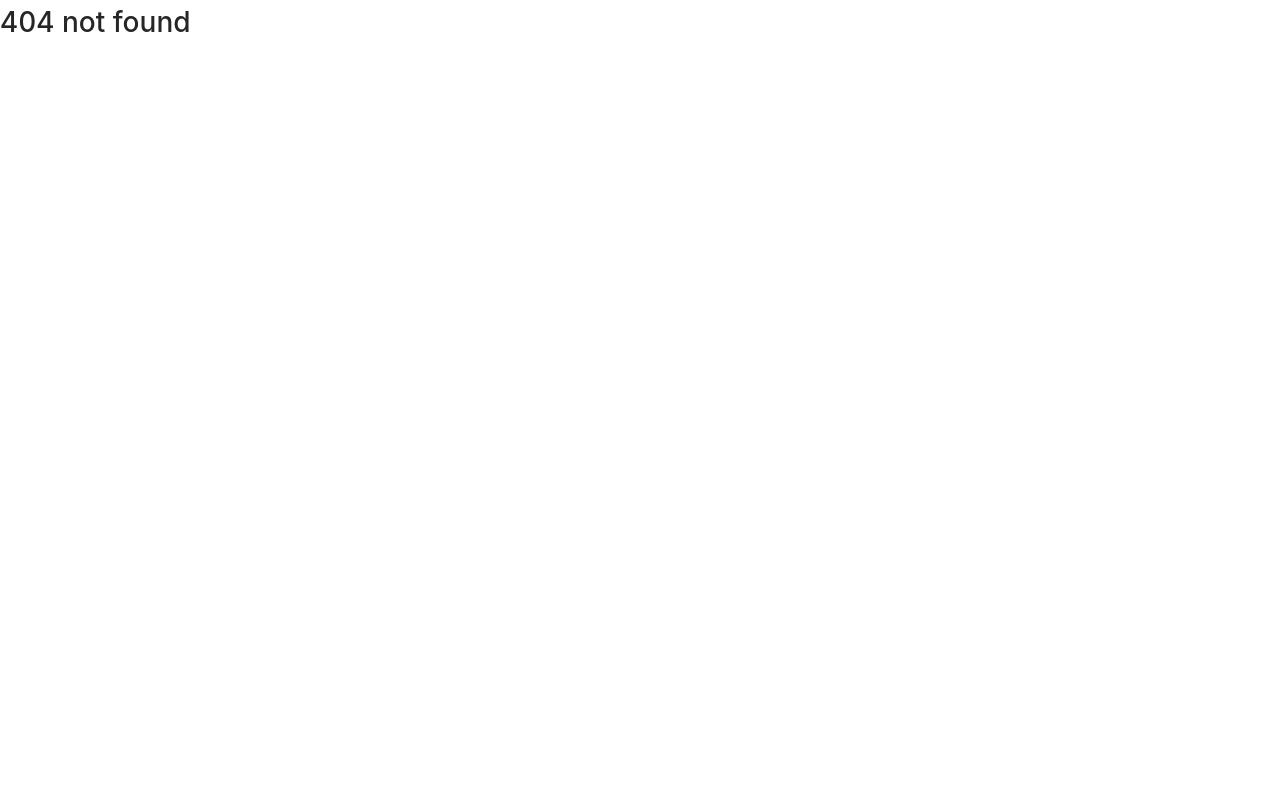
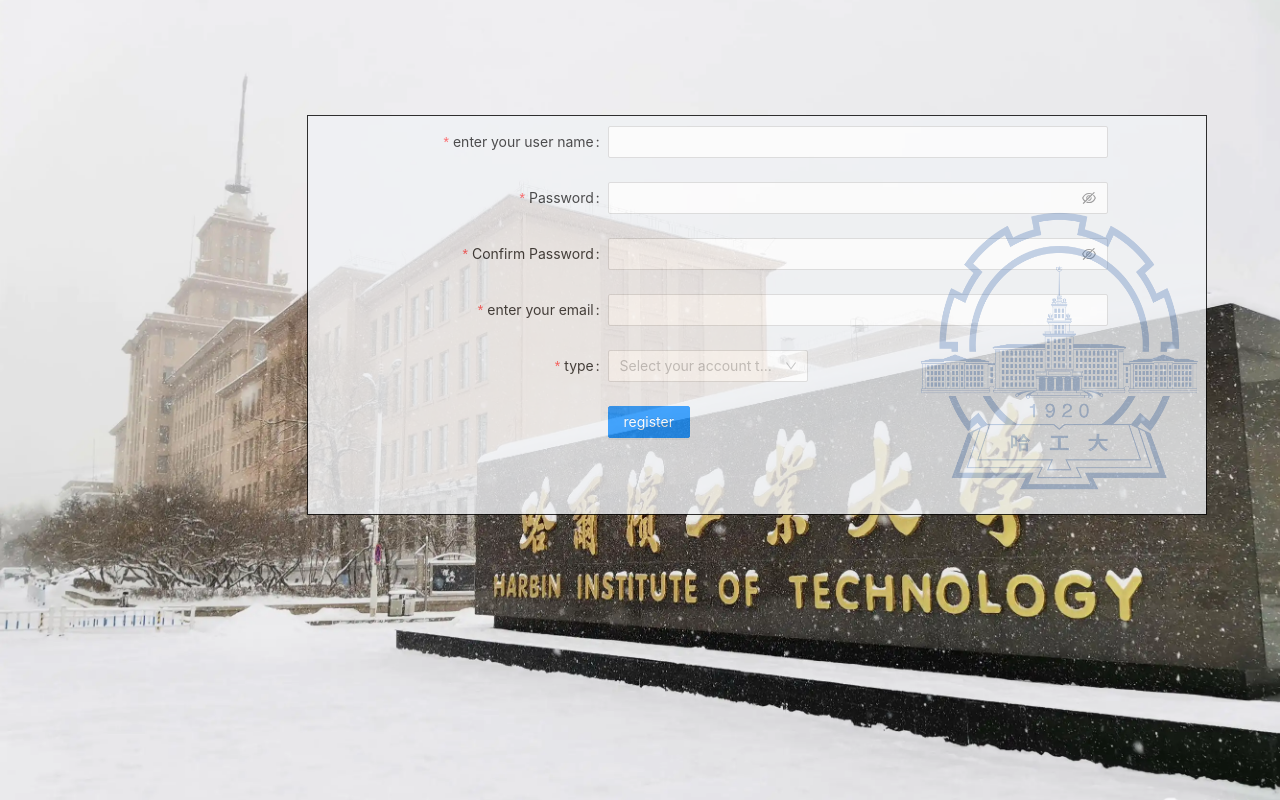
Before and after one commit to h4lo343/Plagiarism-Checker, a React (Create React App) app in the folder Front-end/: page /register in a window 1280 px wide. Before the commit this address had no page. Built offline with nearby package versions, Linux system fonts and the light colour scheme.

Commit message:
finished register page

```diff
--- a/Front-end/src/App.tsx
+++ b/Front-end/src/App.tsx
@@ -1,4 +1,4 @@
-import {HomePage, Login, Signup} from "./pages";
+import {HomePage, Login, Signup, Register} from "./pages";
 import {BrowserRouter, Route, Routes} from "react-router-dom";
 
 const App = () => {
@@ -6,9 +6,10 @@
       <div>
           <BrowserRouter>
               <Routes>
-                  {/* <Route path="/" element={<HomePage />} /> */}
+                  <Route path="/homepage" element={<HomePage />} />
                   <Route path="/login" element={<Login />} />
                   <Route path="/" element={<Signup />} />
+                  <Route path="/register" element={<Register/>} />
                   <Route path="*" element={<h1>404 not found</h1>} />
               </Routes>
         </BrowserRouter>
--- /dev/null
+++ b/Front-end/src/components/backgroundImage/BackgroundImage.module.css
@@ -0,0 +1,9 @@
+.background {
+  position:absolute;
+  width: 100vw;
+  height: 100vh;
+
+  background: url("../../assets/images/register-background.png") no-repeat;
+  background-size: 100%,100%;
+  background-position: 0px -36px;
+}
--- /dev/null
+++ b/Front-end/src/components/backgroundImage/BackgroundImage.tsx
@@ -0,0 +1,7 @@
+import React from "react";
+import styles from "./BackgroundImage.module.css"
+
+export const BackgroundImage: React.FC = () => {
+
+  return <div className={styles['background']}></div>
+}
--- /dev/null
+++ b/Front-end/src/components/backgroundImage/index.ts
@@ -0,0 +1 @@
+export * from "./BackgroundImage"
--- a/Front-end/src/components/index.ts
+++ b/Front-end/src/components/index.ts
@@ -4,3 +4,4 @@
 export * from "./content";
 export * from "./breadcrumb";
 export * from "./watermark";
+export * from "./backgroundImage";
--- a/Front-end/src/pages/index.ts
+++ b/Front-end/src/pages/index.ts
@@ -1,3 +1,4 @@
 export * from "./home";
 export * from "./login";
 export * from "./signup";
+export * from "./register";
--- /dev/null
+++ b/Front-end/src/pages/register/Register.module.css
@@ -0,0 +1,16 @@
+.input-box {
+  width: 500px;
+}
+
+.register-form {
+  position: absolute;
+  left: 24%;
+  margin-top: 9%;
+  border: 1px solid black;
+  width: 900px;
+  height: 400px;
+  background-color: rgb(240,242,245);
+  opacity: 0.8;
+
+
+}
--- /dev/null
+++ b/Front-end/src/pages/register/Register.tsx
@@ -0,0 +1,118 @@
+import React from "react";
+import { BackgroundImage } from "../../components";
+import { Button, Checkbox, Form, Input, Select} from 'antd';
+import styles from "./Register.module.css"
+import { Watermark } from '../../components';
+
+export const Register: React.FC = () => {
+
+  const {Option} = Select
+
+  const onFinish = (values: any) => {
+    console.log('Success:', values);
+  };
+
+  const onFinishFailed = (errorInfo: any) => {
+    console.log('Failed:', errorInfo);
+  };
+
+
+  return (
+    <div>
+      <BackgroundImage/>
+      <Form
+          name="basic"
+          labelCol={{ span: 8 }}
+          wrapperCol={{ span: 16 }}
+          initialValues={{ remember: true }}
+          onFinish={onFinish}
+          onFinishFailed={onFinishFailed}
+          autoComplete="off"
+          className={styles["register-form"]}
+        >
+          <Form.Item
+            label="enter your user name"
+            name="username"
+            rules={[{required: true, message: 'Please input your username!' },
+                    {min:6, max:10}
+
+                  ]}
+            style={{marginTop:"10px"}}
+          >
+            <Input  className={styles['input-box']} />
+          </Form.Item>
+
+          <Form.Item
+            name="password"
+            label="Password"
+            rules={[
+              {
+                required: true,
+                message: 'Please input your password!',
+              },
+            ]}
+            hasFeedback
+          >
+            <Input.Password className={styles['input-box']}/>
+          </Form.Item>
+
+          <Form.Item
+            name="confirm"
+            label="Confirm Password"
+            dependencies={['password']}
+            hasFeedback
+            rules={[
+            {
+              required: true,
+              message: 'Please confirm your password!',
+                },
+                ({ getFieldValue }) => ({
+                  validator(_, value) {
+                    if (!value || getFieldValue('password') === value) {
+                      return Promise.resolve();
+                    }
+                    return Promise.reject(new Error('The two passwords that you entered do not match!'));
+                  },
+                }),
+              ]}
+            >
+              <Input.Password className={styles['input-box']} />
+          </Form.Item>
+
+          <Form.Item
+            label="enter your email"
+            name="email"
+            rules=
+            {[{
+              required: true,
+              message: 'Please input your email!' },
+              {type: "email", message:"it is not a valid email address"}
+            ,]}
+          >
+            <Input className={styles['input-box']}/>
+          </Form.Item>
+
+          <Form.Item name="type" label="type"
+            rules={[{ required: true,
+                  message: 'Please select your account type!'},]}>
+            <Select
+              placeholder="Select your account type"
+              allowClear
+              style={{width:"200px"}}
+            >
+              <Option value="student" >student</Option>
+              <Option value="teacher">teacher</Option>
+            </Select>
+         </Form.Item>
+
+          <Form.Item wrapperCol={{ offset: 8, span: 16 }}>
+            <Button type="primary" htmlType="submit">
+              register
+            </Button>
+          </Form.Item>
+          <Watermark top='24%' left='68%'/>
+      </Form>
+    </div>
+  )
+
+}
--- /dev/null
+++ b/Front-end/src/pages/register/index.ts
@@ -0,0 +1 @@
+export * from "./Register"
--- a/Front-end/src/pages/signup/Signup.tsx
+++ b/Front-end/src/pages/signup/Signup.tsx
@@ -2,8 +2,23 @@
 import React from 'react';
 import styles from "./Signup.module.css"
 import { Watermark } from '../../components';
+import { Link, useNavigate } from 'react-router-dom';
+import { Register } from '../register';
+import { BackgroundImage } from '../../components';
 
 export const Signup: React.FC = () => {
+
+  const navigate = useNavigate()
+  const [form] = Form.useForm()
+
+  const signin = () => {
+     const username = form.getFieldValue("username")
+     const password = form.getFieldValue("password")
+     if (password == "123" && username == "123") {
+      navigate('homepage')
+     }
+  }
+
   const onFinish = (values: any) => {
     console.log('Success:', values);
   };
@@ -13,8 +28,8 @@
   };
 
   return (
-      <div className={styles['background']} >
-
+      <div>
+        <BackgroundImage/>
         <Form
           name="basic"
           labelCol={{ span: 8 }}
@@ -24,6 +39,7 @@
           onFinishFailed={onFinishFailed}
           autoComplete="off"
           className={styles["register-form"]}
+          form = {form}
         >
           <Form.Item
             label="Username"
@@ -47,13 +63,19 @@
           </Form.Item>
 
           <Form.Item wrapperCol={{ offset: 8, span: 16 }}>
-          <Button type="primary" htmlType="submit">
+            <Button type="primary" htmlType="submit" onClick={signin}>
               Submit
             </Button>
+
+            <Link to="/register" style={{marginLeft:"10px"}}>Register for an account</Link>
+
           </Form.Item>
           <Watermark top='24%' left='68%'/>
         </Form>
       </div>
 
+
+
+
   );
 };
```
Lines whose indentation alone changed are shown as unchanged.
